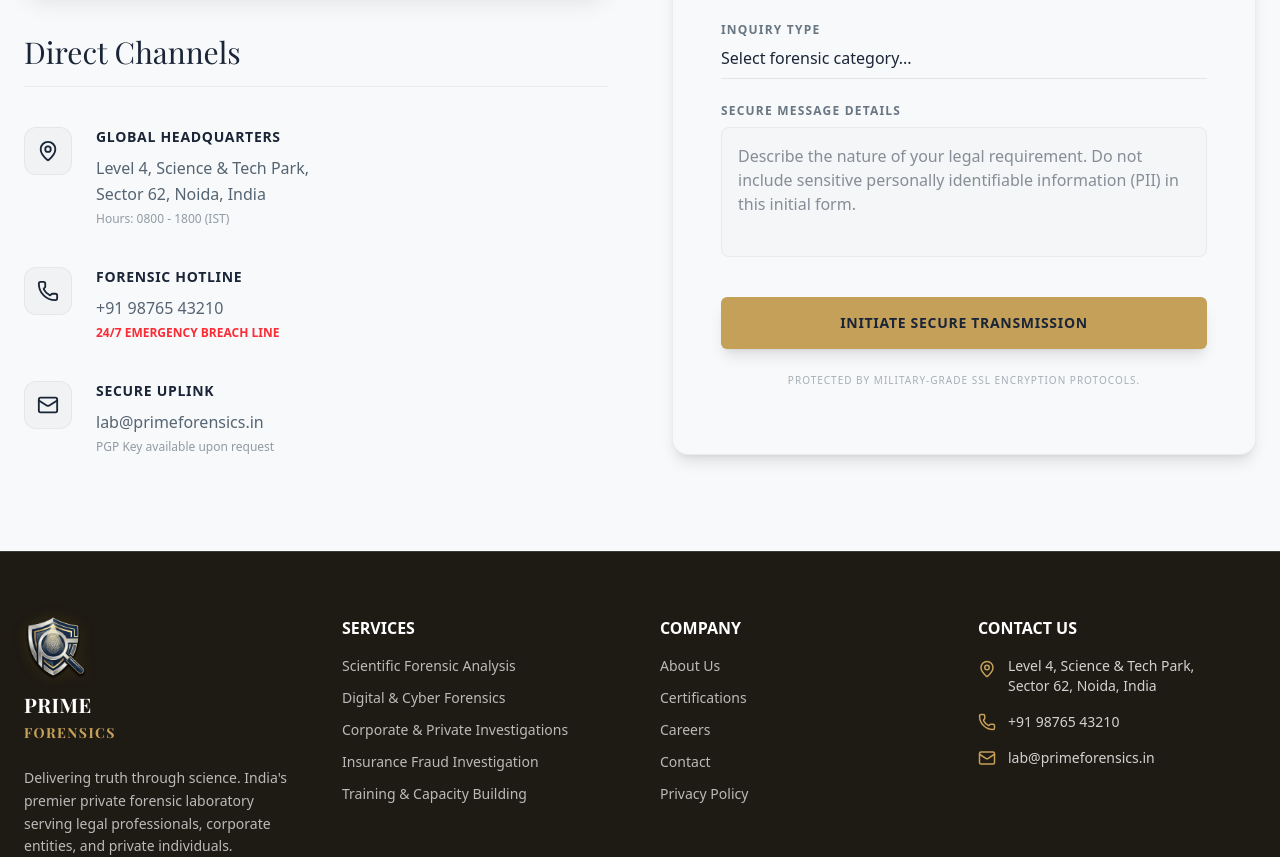
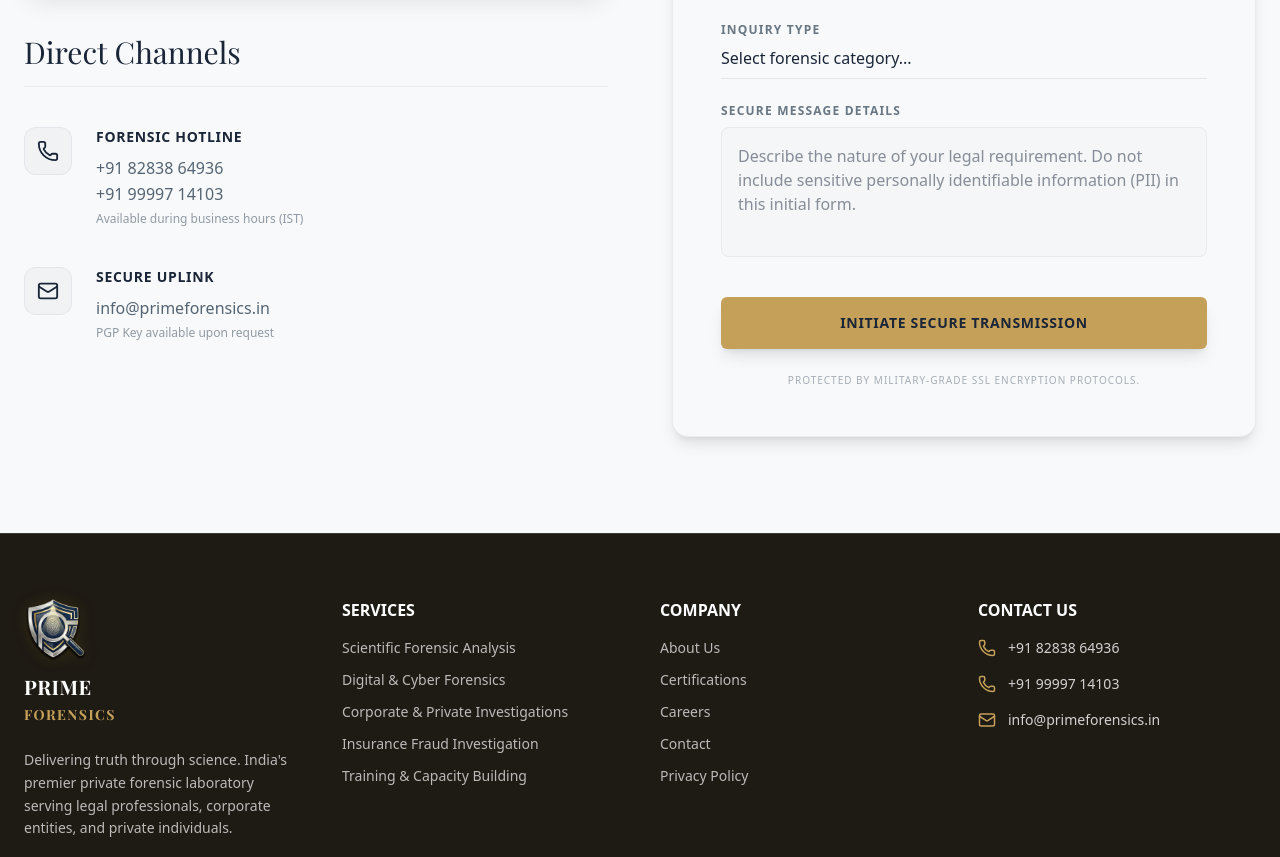
Before and after one commit to StuckNot/prime-forensics, a Next.js app: page /contact in a window 1280 px wide. Shown: the part 900-1757 px from the top of the page. Built offline with nearby package versions, Linux system fonts and the light colour scheme; no server answers; a web font is replaced by a local one.

Commit message:
hide address, add phone email, career form

```diff
--- a/app/careers/page.tsx
+++ b/app/careers/page.tsx
@@ -1,5 +1,6 @@
 import type { Metadata } from "next";
 import Image from "next/image";
+import Link from "next/link";
 import { ShieldAlert, Microscope, GraduationCap, ChevronRight, Mail } from "lucide-react";
 import Footer from "@/src/components/footer/footer";
 import Button from "@/src/components/ui/Button";
@@ -16,6 +17,7 @@
     qualification: "BSc, MSc Forensics Science",
     type: "Full-Time",
     clearance: "Level 4 Clearance Required",
+    link: "https://forms.gle/nuWuqt24t87ry1C97",
   },
   {
     id: 2,
@@ -23,6 +25,7 @@
     qualification: "BSc, MSc Forensics Science",
     type: "Full-Time",
     clearance: "Level 3 Clearance Required",
+    link: "https://forms.gle/WMnJ64D1ecJMdcQy5",
   },
   {
     id: 3,
@@ -30,6 +33,7 @@
     qualification: "BSc, MSc Forensics Science",
     type: "Full-Time",
     clearance: "Level 5 Clearance Required",
+    link: "https://forms.gle/Aje55LgdmWuN45cz5",
   }
 ];
 
@@ -122,7 +126,7 @@
 
           <div className="flex flex-col gap-4">
             {openRoles.map((role) => (
-              <div key={role.id} className="bg-background dark:bg-[#0A101D] p-6 md:p-8 rounded-xl border border-secondary/20 hover:border-accent/40 shadow-sm hover:shadow-md transition-all group flex flex-col md:flex-row items-start md:items-center justify-between cursor-pointer">
+              <Link href={role.link} target="_blank" key={role.id} className="bg-background dark:bg-[#0A101D] p-6 md:p-8 rounded-xl border border-secondary/20 hover:border-accent/40 shadow-sm hover:shadow-md transition-all group flex flex-col md:flex-row items-start md:items-center justify-between cursor-pointer">
                 <div>
                   <h3 className="text-xl font-bold text-primary dark:text-white group-hover:text-accent transition-colors mb-2">
                     {role.title}
@@ -131,8 +135,6 @@
                     <span className="text-typography/70">{role.qualification}</span>
                     <span className="hidden md:block w-1 h-1 rounded-full bg-secondary/30" />
                     <span className="text-accent">{role.type}</span>
-                    {/* <span className="hidden md:block w-1 h-1 rounded-full bg-secondary/30" /> */}
-                    {/* <span className="text-red-500/80">{role.clearance}</span> */}
                   </div>
                 </div>
 
@@ -141,7 +143,7 @@
                      Apply <ChevronRight size={18} className="text-accent" />
                    </div>
                 </div>
-              </div>
+              </Link>
             ))}
           </div>
 
--- a/app/contact/page.tsx
+++ b/app/contact/page.tsx
@@ -56,7 +56,7 @@
               Direct Channels
             </h3>
 
-            <div className="flex gap-6 items-start">
+            {/* <div className="flex gap-6 items-start">
               <div className="w-12 h-12 flex-shrink-0 bg-secondary/10 rounded-xl flex items-center justify-center text-primary dark:text-white border border-secondary/20">
                 <MapPin size={22} />
               </div>
@@ -68,7 +68,7 @@
                   <span className="text-xs text-typography/50 mt-1 block">Hours: 0800 - 1800 (IST)</span>
                 </p>
               </div>
-            </div>
+            </div> */}
 
             <div className="flex gap-6 items-start">
               <div className="w-12 h-12 flex-shrink-0 bg-secondary/10 rounded-xl flex items-center justify-center text-primary dark:text-white border border-secondary/20">
@@ -77,8 +77,9 @@
               <div>
                 <h4 className="font-bold text-primary dark:text-white uppercase tracking-wider text-sm mb-2">Forensic Hotline</h4>
                 <p className="text-typography/80 leading-relaxed">
-                  +91 98765 43210<br/>
-                  <span className="text-xs text-red-500 font-bold mt-1 block">24/7 EMERGENCY BREACH LINE</span>
+                  +91 82838 64936<br/>
+                  +91 99997 14103<br/>
+                  <span className="text-xs text-typography/50 mt-1 block">Available during business hours (IST)</span>
                 </p>
               </div>
             </div>
@@ -90,7 +91,7 @@
               <div>
                 <h4 className="font-bold text-primary dark:text-white uppercase tracking-wider text-sm mb-2">Secure Uplink</h4>
                 <p className="text-typography/80 leading-relaxed">
-                  lab@primeforensics.in<br/>
+                  info@primeforensics.in<br/>
                   <span className="text-xs text-typography/50 mt-1 block">PGP Key available upon request</span>
                 </p>
               </div>
@@ -133,11 +134,11 @@
               <label className="text-xs font-bold uppercase tracking-widest text-typography/70">Inquiry Type</label>
               <select className="bg-transparent border-b border-secondary/30 pb-2 text-primary dark:text-white focus:outline-none focus:border-accent transition-colors appearance-none outline-none">
                 <option value="none" className="text-black">Select forensic category...</option>
-                <option value="qde" className="text-black">Questioned Document Examination</option>
+                <option value="scientific" className="text-black">Scientific Forensic Analysis</option>
                 <option value="digital" className="text-black">Digital & Cyber Forensics</option>
-                <option value="vault" className="text-black">Forensic Vault Storage</option>
-                <option value="fraud" className="text-black">Fraud & Forgery Detection</option>
-                <option value="media" className="text-black">Audio/Video Authentication</option>
+                <option value="corporate" className="text-black">Corporate & Private Investigations</option>
+                <option value="insurance" className="text-black">Insurance Fraud Investigation</option>
+                <option value="training" className="text-black">Training & Capacity Building</option>
               </select>
             </div>
 
--- a/src/components/footer/footer.tsx
+++ b/src/components/footer/footer.tsx
@@ -78,23 +78,28 @@
 
           <ul className="space-y-4 text-sm text-white/80">
 
-            <li className="flex gap-3">
+            {/* <li className="flex gap-3">
               <MapPin size={18} className="mt-1 text-accent" />
               <span>
                 Level 4, Science & Tech Park,
                 <br />
                 Sector 62, Noida, India
               </span>
+            </li> */}
+
+               <li className="flex gap-3 items-center">
+              <Phone size={18} className="text-accent" />
+              <span>+91 82838 64936</span>
             </li>
 
             <li className="flex gap-3 items-center">
               <Phone size={18} className="text-accent" />
-              <span>+91 98765 43210</span>
+              <span>+91 99997 14103</span>
             </li>
 
             <li className="flex gap-3 items-center">
               <Mail size={18} className="text-accent" />
-              <span>lab@primeforensics.in</span>
+              <span>info@primeforensics.in</span>
             </li>
 
           </ul>
```
